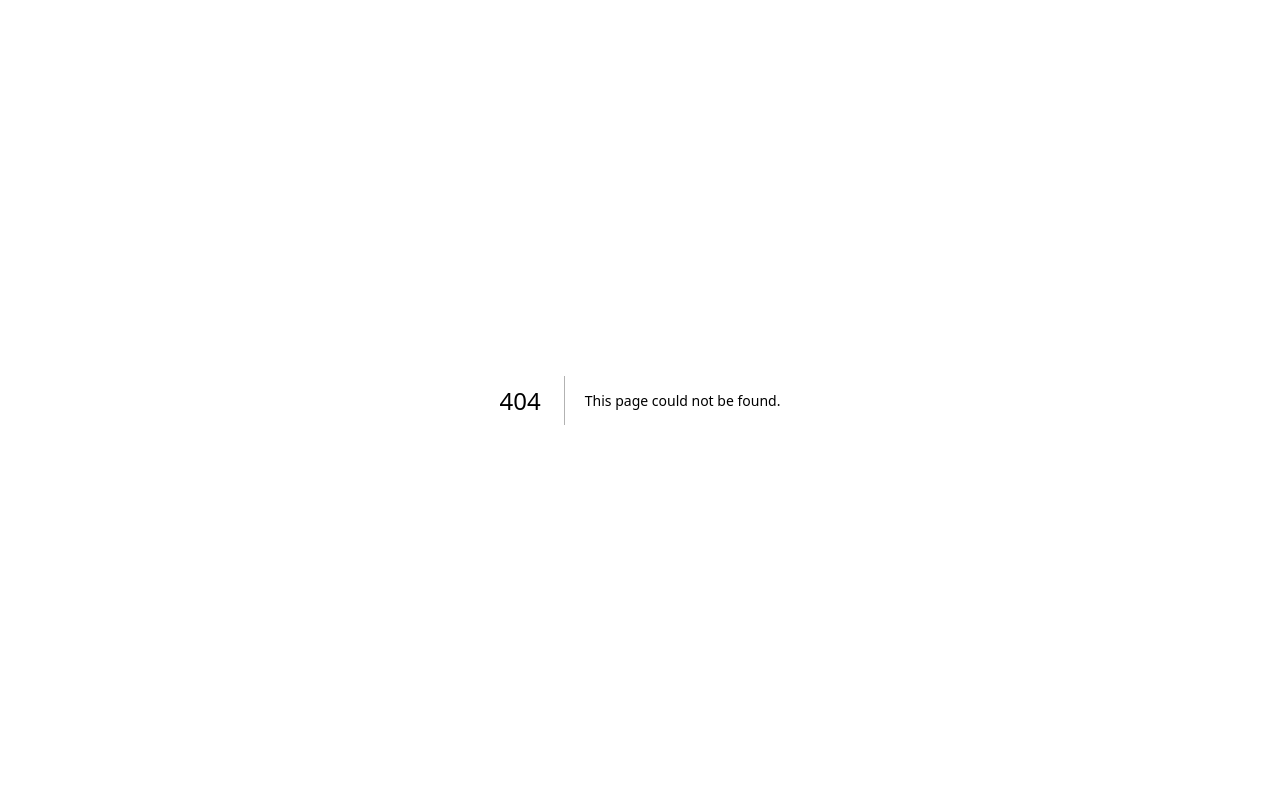
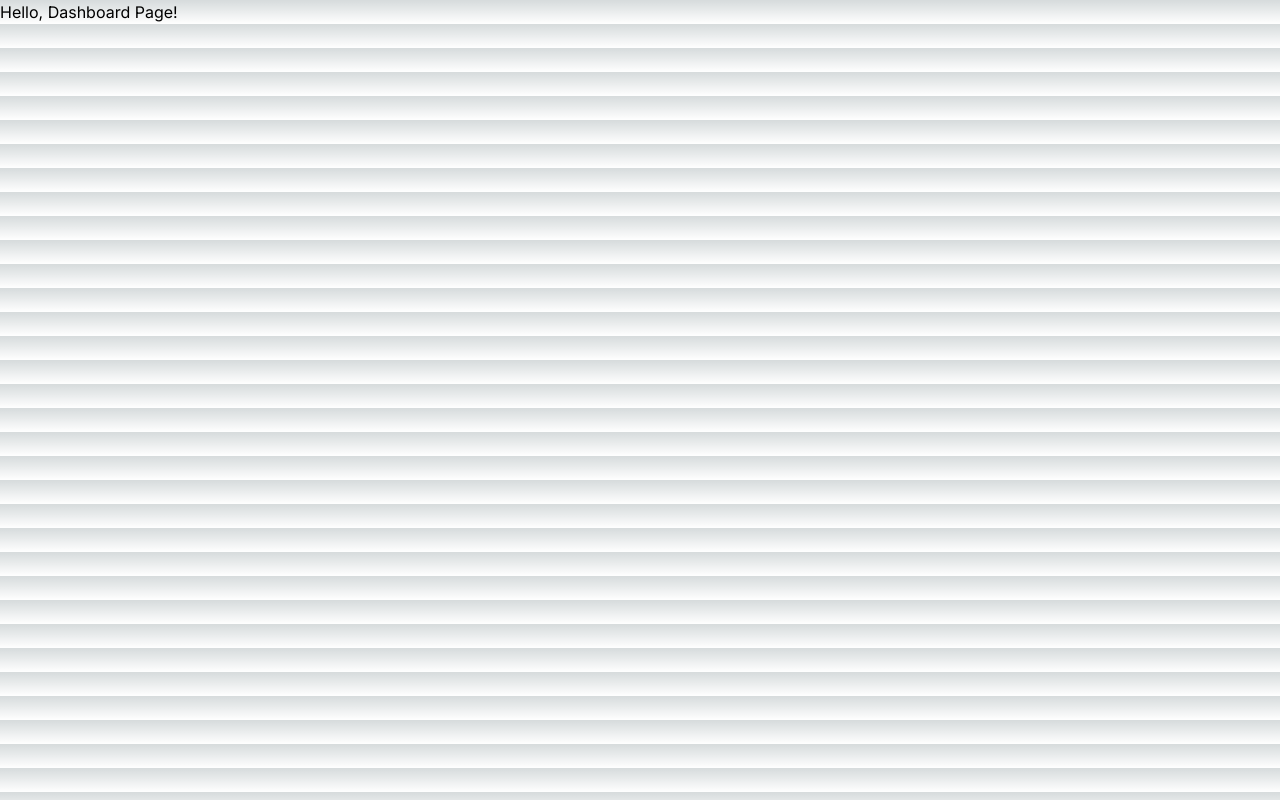
Before and after one commit to mayu-tateno/nextjs-quick-learn, a Next.js app: page /dashboard in a window 1280 px wide. Before the commit this address had no page. Built offline with nearby package versions, Linux system fonts and the light colour scheme.

Commit message:
dashboardページを作成

```diff
--- /dev/null
+++ b/app/dashboard/layout.tsx
@@ -0,0 +1,14 @@
+export default function DashboardLayout({
+  children, // will be a page or nested layout
+}: {
+  children: React.ReactNode
+}) {
+  return (
+    <section>
+      {/* Include shared UI here e.g. a header or sidebar */}
+      <nav></nav>
+
+      {children}
+    </section>
+  )
+}
--- /dev/null
+++ b/app/dashboard/page.tsx
@@ -0,0 +1,3 @@
+export default function Page() {
+  return <h1>Hello, Dashboard Page!</h1>
+}
```
